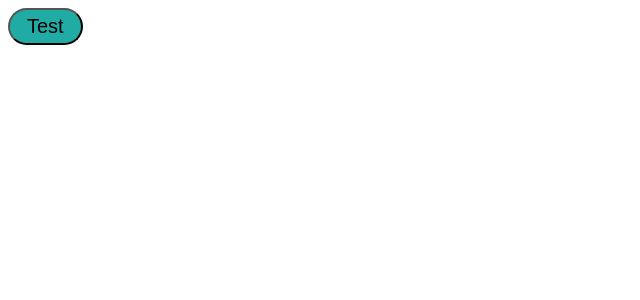
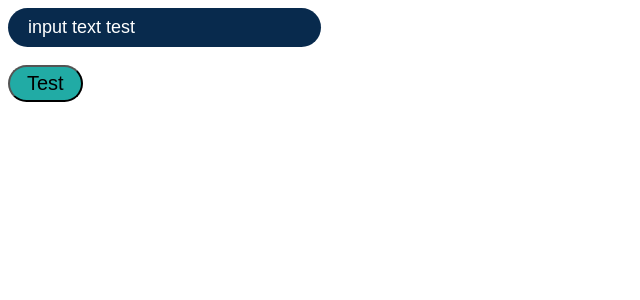
Before and after one commit to liviuq/WatchApp-FrontEnd, an Angular app: page / in a window 1280 px wide. Shown: the top 300 px of the page, without its empty margins (0-640 px from the left). Built offline with nearby package versions, Linux system fonts and the light colour scheme.

Commit message:
add: custom input field

```diff
--- a/src/app/app.component.html
+++ b/src/app/app.component.html
@@ -1 +1,3 @@
-<app-main-button [buttonText]="buttonText" (onClick)="testButton($event)"></app-main-button>
+<app-custom-input-field [inputText]="inputText" (outputText)="inputText" (inputChanged)="inputChanged($event)"></app-custom-input-field>
+<br><br>
+<app-main-button [buttonText]="buttonText" (onClick)="testButton()"></app-main-button>
--- a/src/app/app.component.ts
+++ b/src/app/app.component.ts
@@ -7,9 +7,14 @@ import { Component } from '@angular/core';
 })
 export class AppComponent {
   title = 'WatchApp-FrontEnd';
+  inputText = 'input text test';
   buttonText = 'Test'
 
-  testButton(event: any){
-    alert("Butonul functioneaza")
+  testButton(){
+    alert(this.inputText);
+  }
+
+  inputChanged(event: string){
+    this.inputText = event
   }
 }
--- /dev/null
+++ b/src/app/shared/components/custom-input-field/custom-input-field.component.css
@@ -0,0 +1,10 @@
+input{
+    width: 291px;
+    height: 37px;
+    border-radius: 30px;
+    background-color: #082A4D;
+    color: white;
+    padding-left: 20px;
+    font-size: 18px;
+    border: rgba(0, 0, 0, 1);
+}
--- /dev/null
+++ b/src/app/shared/components/custom-input-field/custom-input-field.component.html
@@ -0,0 +1 @@
+<input [(ngModel)]="inputText" (change)="emitString()">
--- /dev/null
+++ b/src/app/shared/components/custom-input-field/custom-input-field.component.ts
@@ -0,0 +1,25 @@
+import { Component, Input, OnInit, Output, EventEmitter } from '@angular/core';
+import { InputType } from './input-type';
+
+@Component({
+  selector: 'app-custom-input-field',
+  templateUrl: './custom-input-field.component.html',
+  styleUrls: ['./custom-input-field.component.css']
+})
+export class CustomInputFieldComponent implements OnInit {
+
+  inputType: InputType = InputType.EMAIL;
+
+  @Input() inputText: string = '';
+  @Output() inputChanged: EventEmitter<string> = new EventEmitter();
+
+  constructor() { }
+
+  ngOnInit(): void {
+  }
+
+  emitString(){
+    this.inputChanged.emit(this.inputText);
+  }
+
+}
--- /dev/null
+++ b/src/app/shared/components/custom-input-field/input-type.ts
@@ -0,0 +1,3 @@
+export enum InputType{
+    EMAIL, PASSWORD, PHONE_NR
+}
```
Also changed, not shown: src/app/shared/shared.module.ts (+8 -3 lines), 1 other file (tests, documents, lock files or other folders).
